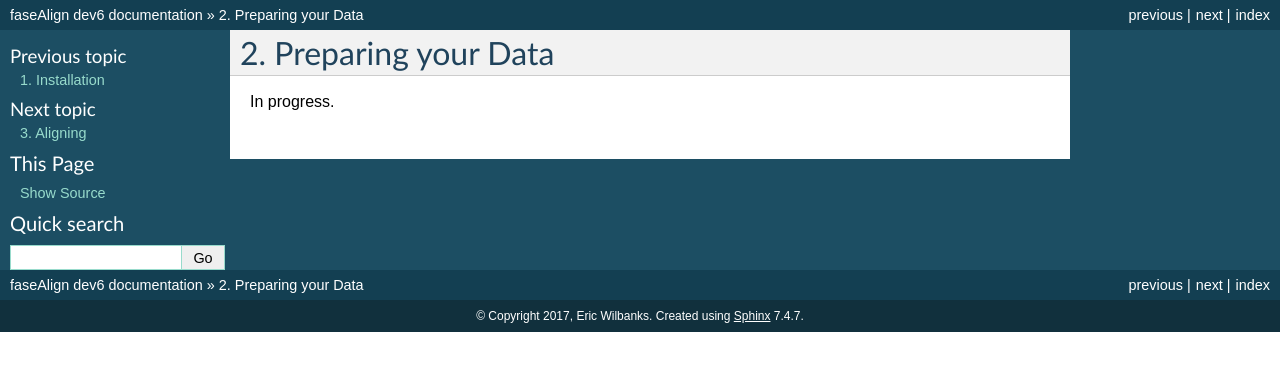
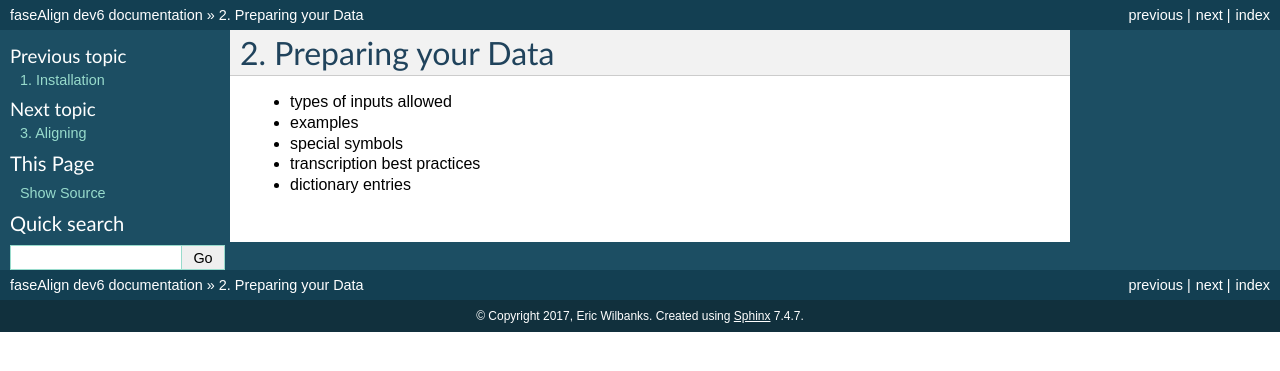
Before and after one commit to EricWilbanks/faseAlign, a Sphinx documentation site: the page built from docs/preparation.rst, in a window 1280 px wide. Shown: the top 371 px of the page. Built offline with Sphinx 7.4.7, drawn with Linux system fonts in a browser that asks for light colours.

Commit message:
initial docs

```diff
--- a/docs/preparation.rst
+++ b/docs/preparation.rst
@@ -1,4 +1,10 @@
+.. _preparation:
 Preparing your Data
 -------------------
 
-In progress.
+- types of inputs allowed
+- examples
+- special symbols
+- transcription best practices
+
+- dictionary entries
--- a/docs/troubleshooting.rst
+++ b/docs/troubleshooting.rst
@@ -1,3 +1,5 @@
+.. _troubleshooting:
+
 Troubleshooting
 ---------------
 
```
Also changed, not shown: docs/aligning.rst (+6 -1 lines), docs/development.rst (+5 -2 lines), docs/index.rst (+9 -1 lines), docs/installation.rst (+7 -1 lines).
